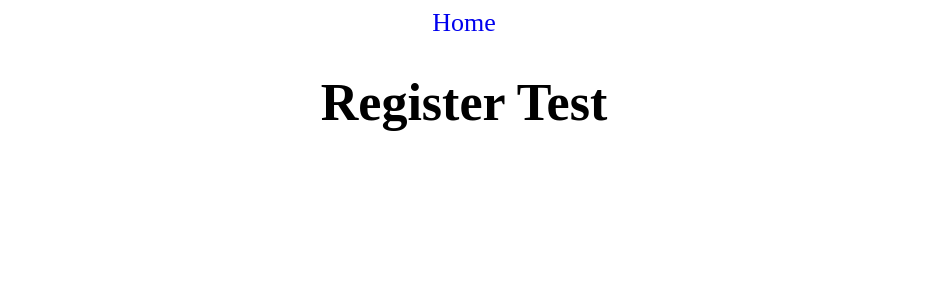
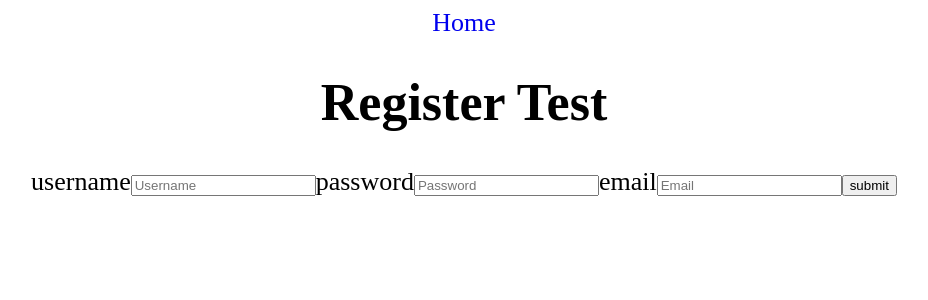
Before and after one commit to TecDvr/reframe-client, a React (Create React App) app: page /register in a window 1280 px wide. Shown: the top 300 px of the page, without its empty margins (176-1104 px from the left). Built offline with nearby package versions, Linux system fonts and the light colour scheme.

Commit message:
added register component

```diff
--- a/src/components/Login/Login.js
+++ b/src/components/Login/Login.js
@@ -11,13 +11,18 @@ export default class Login extends React.Component {
         }
     }
 
+    handleSubmit(e) {
+        e.preventDefault();
+        console.log(this.state);
+    }
+
     render() {
         return (
             <div className='loginContainer'>
                 <header>
                     <h1>Login Test</h1>
                 </header>
-                <form className='loginForm'>
+                <form className='loginForm' onSubmit={e => this.handleSubmit(e)}>
                     <label htmlFor='username'>username</label>
                     <input
                         className='loginInput'
@@ -25,7 +30,7 @@ export default class Login extends React.Component {
                         name='username'
                         id='username'
                         placeholder='Username'
-                        onChange={e => this.setState({password: e.target.value})}>
+                        onChange={e => this.setState({username: e.target.value})}>
                     </input>
                     <label htmlFor='password'>password</label>
                     <input
@@ -34,19 +39,14 @@ export default class Login extends React.Component {
                         name='password'
                         id='password'
                         placeholder='Password'
-                        onChange={e => this.setState({username: e.target.value})}>
+                        onChange={e => this.setState({password: e.target.value})}>
                     </input>
-                    <label htmlFor='email'>email</label>
-                    <input
-                        className='loginInput'
-                        required
-                        name='email'
-                        id='email'
-                        placeholder='Email'
-                        onChange={e => this.setState({email: e.target.value})}
-                        >
-                    </input>
-                    {this.state.error ? <p className="error">{this.state.error}</p> : <div className='demo'><p>DEMO THIS APP</p><p>username: demoUser</p><p>password: demoPassword</p></div>}
+                    {this.state.error ? <p className="error">{this.state.error}</p> :       <div className='demo'>
+                            <p>DEMO THIS APP</p>
+                            <p>username: demoUser</p>
+                            <p>password: demoPassword</p>
+                        </div>
+                    }
                     <button className='loginButton' type='submit'>submit</button>
                 </form>
             </div>
--- a/src/components/Register/Register.js
+++ b/src/components/Register/Register.js
@@ -1,13 +1,69 @@
 import React from 'react';
 import './Register.css';
 
+// build out services
+// config file for fetch url
+
 export default class Register extends React.Component {
+    constructor(props) {
+        super(props);
+        this.state = {
+            username: '',
+            password: '',
+            email: ''
+        }
+    }
+
+    handleSubmit(e) {
+        e.preventDefault();
+        console.log(this.state)
+    }
+
+    handleLogin(e) {
+        e.preventDefault()
+        console.log('Youre logged in')
+    }
+
     render() {
         return (
             <div className='registerContainer'>
                 <header>
                     <h1>Register Test</h1>
                 </header>
+                <form className='registerForm' onSubmit={e => this.handleSubmit(e)}>
+                    <label htmlFor='username'>username</label>
+                    <input
+                        className='registerInput'
+                        required
+                        name='username'
+                        id='username'
+                        placeholder='Username'
+                        onChange={e => this.setState({username: e.target.value})}>
+                    </input>
+                    <label htmlFor='password'>password</label>
+                    <input
+                        className='registerInput'
+                        required
+                        name='password'
+                        id='password'
+                        placeholder='Password'
+                        onChange={e => this.setState({password: e.target.value})}>
+                    </input>
+                    <label htmlFor='email'>email</label>
+                    <input
+                        className='registerInput'
+                        required
+                        name='email'
+                        id='email'
+                        placeholder='Email'
+                        onChange={e => this.setState({email: e.target.value})}>
+                    </input>
+                    <button
+                        className='registerButton'
+                        type='submit'
+                        onClick={e => this.handleLogin(e)}
+                    >submit</button>
+                </form>
             </div>
         )
     }
--- /dev/null
+++ b/src/config.js
@@ -0,0 +1,3 @@
+export default {
+    API_ENDPOINT: 'http://localhost:8000/api'
+  }
```
